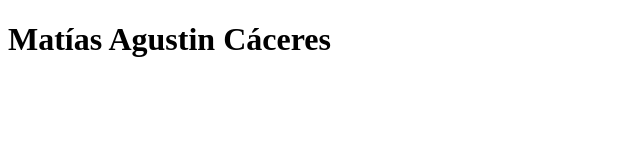
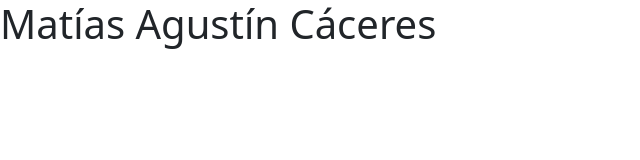
Before and after one commit to MatiasAgustinCaceres/MatiasAgustinCaceres.github.io, a plain HTML site: page index.html in a window 1280 px wide. Shown: the whole page, without its empty margins (0-640 px from the left). Drawn offline with nearby package versions, Linux system fonts and the light colour scheme.

Commit message:
Cambio de nombre

```diff
--- a/index.html
+++ b/index.html
@@ -4,10 +4,13 @@
     <meta charset="UTF-8">
     <meta http-equiv="X-UA-Compatible" content="IE=edge">
     <meta name="viewport" content="width=device-width, initial-scale=1.0">
+    <link href="https://cdn.jsdelivr.net/npm/bootstrap@5.1.3/dist/css/bootstrap.min.css" rel="stylesheet" integrity="sha384-1BmE4kWBq78iYhFldvKuhfTAU6auU8tT94WrHftjDbrCEXSU1oBoqyl2QvZ6jIW3" crossorigin="anonymous">
     <title>Matías Agustín Cáceres</title>
 </head>
 <body>
-    <h1>Matías Agustin Cáceres</h1>
+    <h1>Matías Agustín Cáceres</h1>
 
+
+    <script src="https://cdn.jsdelivr.net/npm/bootstrap@5.1.3/dist/js/bootstrap.bundle.min.js" integrity="sha384-ka7Sk0Gln4gmtz2MlQnikT1wXgYsOg+OMhuP+IlRH9sENBO0LRn5q+8nbTov4+1p" crossorigin="anonymous"></script>
 </body>
 </html>
```
